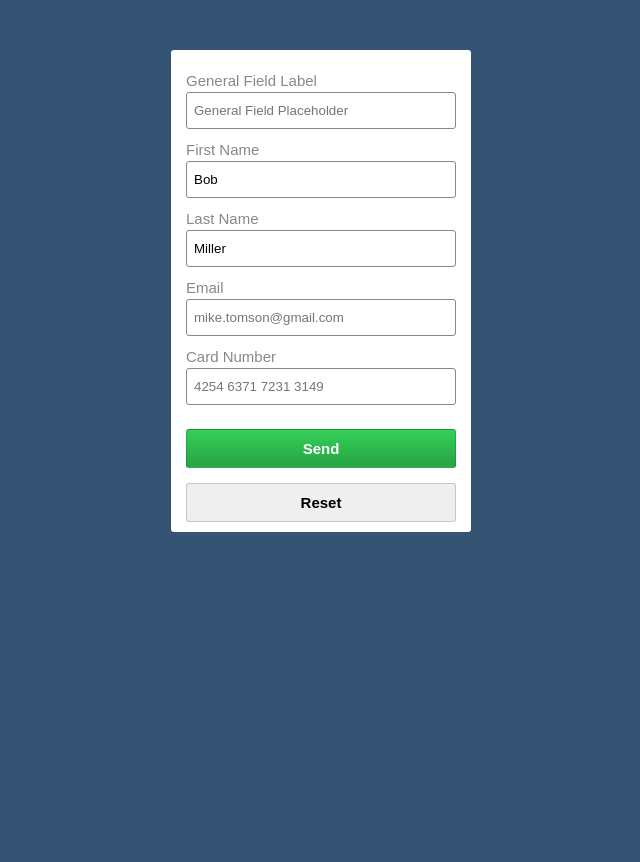
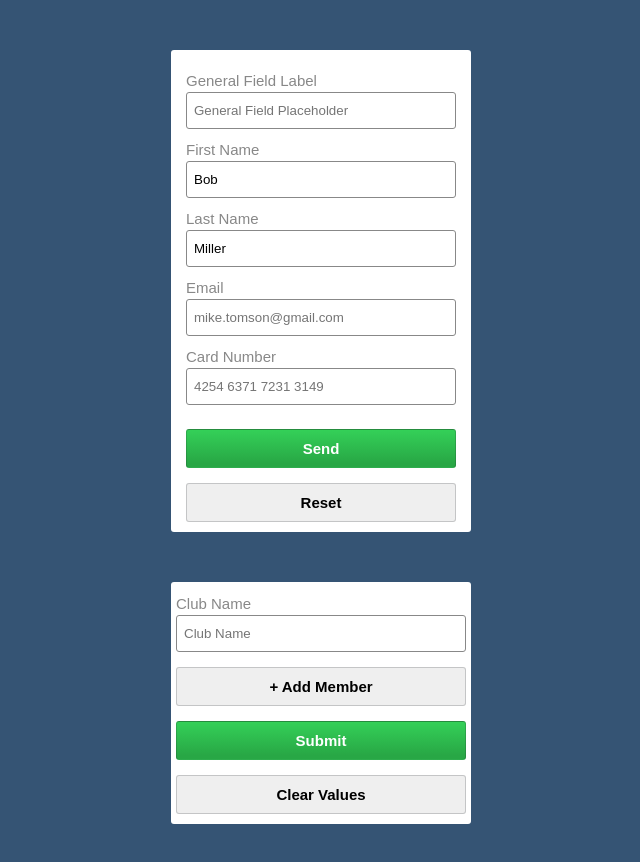
Before and after one commit to mrOrlando/redux-form-sample, a React (Create React App) app: page / in a window 1280 px wide. Shown: the top 862 px of the page, without its empty margins (319-959 px from the left). Before the commit the page ends 800 px from the top, so only its background shows below. Built offline with nearby package versions, Linux system fonts and the light colour scheme.

Commit message:
Add example with FieldArrays.

```diff
--- a/src/App.js
+++ b/src/App.js
@@ -1,9 +1,16 @@
-import React, { PureComponent } from 'react';
+import React, { PureComponent, Fragment } from 'react';
 import ContactPage from './ContactPage';
+import FieldArraysForm from './FieldArraysForm';
+import showResults from './showResults';
 
 class App extends PureComponent {
   render() {
-    return <ContactPage />;
+    return (
+      <Fragment>
+        <ContactPage />
+        <FieldArraysForm onSubmit={showResults} />
+      </Fragment>
+    );
   }
 }
 
--- /dev/null
+++ b/src/FieldArraysForm.js
@@ -0,0 +1,83 @@
+import React from 'react';
+import { Field, FieldArray, reduxForm } from 'redux-form';
+
+const renderField = ({
+  id,
+  input,
+  label,
+  placeholder,
+  meta: { touched, error, warning },
+}) => {
+  return (
+    <div>
+      <label htmlFor={id}>{label}</label>
+      <input id={id} {...input} placeholder={placeholder} />
+      {touched &&
+        ((error && <span className="error">{error}</span>) ||
+          (warning && <span className="warning">{warning}</span>))}
+    </div>
+  );
+};
+
+const renderMembers = ({ fields }) => {
+  return (
+    <ul>
+      <li>
+        <button
+          type="button"
+          className="button"
+          onClick={() => fields.push({})}
+        >
+          + Add Member
+        </button>
+      </li>
+      {fields.map((member, index) => (
+        <li key={index} className="member">
+          <div className="header">
+            <h4>Member #{index + 1}</h4>
+            <button
+              type="button"
+              className="button remove"
+              onClick={() => fields.remove(index)}
+            >
+              x
+            </button>
+          </div>
+          <Field
+            name={`${member}.nick`}
+            component={renderField}
+            label="Nick"
+            placeholder="Nick"
+          />
+        </li>
+      ))}
+    </ul>
+  );
+};
+
+const FieldArraysForm = props => {
+  const { handleSubmit, reset } = props;
+  return (
+    <form onSubmit={handleSubmit} className="club-form">
+      <Field
+        name="clubName"
+        component={renderField}
+        label="Club Name"
+        placeholder="Club Name"
+      />
+      <FieldArray name="members" component={renderMembers} />
+      <div>
+        <button type="submit" className="button success">
+          Submit
+        </button>
+        <button type="button" className="button" onClick={reset}>
+          Clear Values
+        </button>
+      </div>
+    </form>
+  );
+};
+
+export default reduxForm({
+  form: 'fieldArrays',
+})(FieldArraysForm);
--- a/src/index.css
+++ b/src/index.css
@@ -10,6 +10,10 @@ body {
   background-color: #355474;
 }
 
+h4 {
+  margin: 5px 0;
+}
+
 .error {
   font-size: 13px;
   color: red;
@@ -20,7 +24,33 @@ body {
   color: orange;
 }
 
-.contact-form {
+.button {
+  width: 100%;
+  margin-top: 15px;
+  padding: 10px 0;
+  cursor: pointer;
+  border-radius: 3px;
+  font-size: 15px;
+  border: 1px solid rgba(27, 31, 35, 0.2);
+  font-weight: bold;
+  outline: none;
+}
+
+.button.success {
+  background-color: #27ae61;
+  background-image: linear-gradient(-180deg, #34d058 0%, #28a745 90%);
+  color: #fff;
+}
+
+.button.remove {
+  background-color: #cb2431;
+  background-image: linear-gradient(-180deg, #de4450 0%, #cb2431 90%);
+  border-color: rgba(27, 31, 35, 0.5);
+  color: #fff;
+}
+
+.contact-form,
+.club-form {
   width: 300px;
   margin: 50px auto;
   padding: 10px 5px;
@@ -32,14 +62,16 @@ body {
   padding: 9px 10px 0 10px;
 }
 
-.contact-form label {
+.contact-form label,
+.club-form label {
   width: 100%;
   display: block;
   padding: 3px 0;
   color: rgb(136, 136, 136);
 }
 
-.contact-form input {
+.contact-form input,
+.club-form input {
   width: 100%;
   padding: 10px 7px;
   display: block;
@@ -47,19 +79,27 @@ body {
   border: 1px solid rgb(136, 136, 136);
 }
 
-.contact-form .button {
-  width: 100%;
-  margin-top: 15px;
-  padding: 10px 0;
-  cursor: pointer;
-  border-radius: 3px;
-  font-size: 15px;
-  border: 1px solid rgba(27, 31, 35, 0.2);
-  font-weight: bold;
+.club-form ul,
+.club-form li {
+  list-style-type: none;
+  padding: 0;
+  margin: 0;
 }
 
-.contact-form .success {
-  background-color: #27ae61;
-  background-image: linear-gradient(-180deg, #34d058 0%, #28a745 90%);
-  color: #fff;
+.member .header {
+  position: relative;
+  display: block;
+  height: 40px;
+  padding: 5px;
+  margin-top: 5px;
 }
+
+.member .header .remove {
+  position: absolute;
+  right: 5px;
+  top: 6px;
+  padding: 0px 5px;
+  width: 25px;
+  height: 25px;
+  margin: 0;
+}
```
Also changed, not shown: 1 other file (tests, documents, lock files or other folders).
